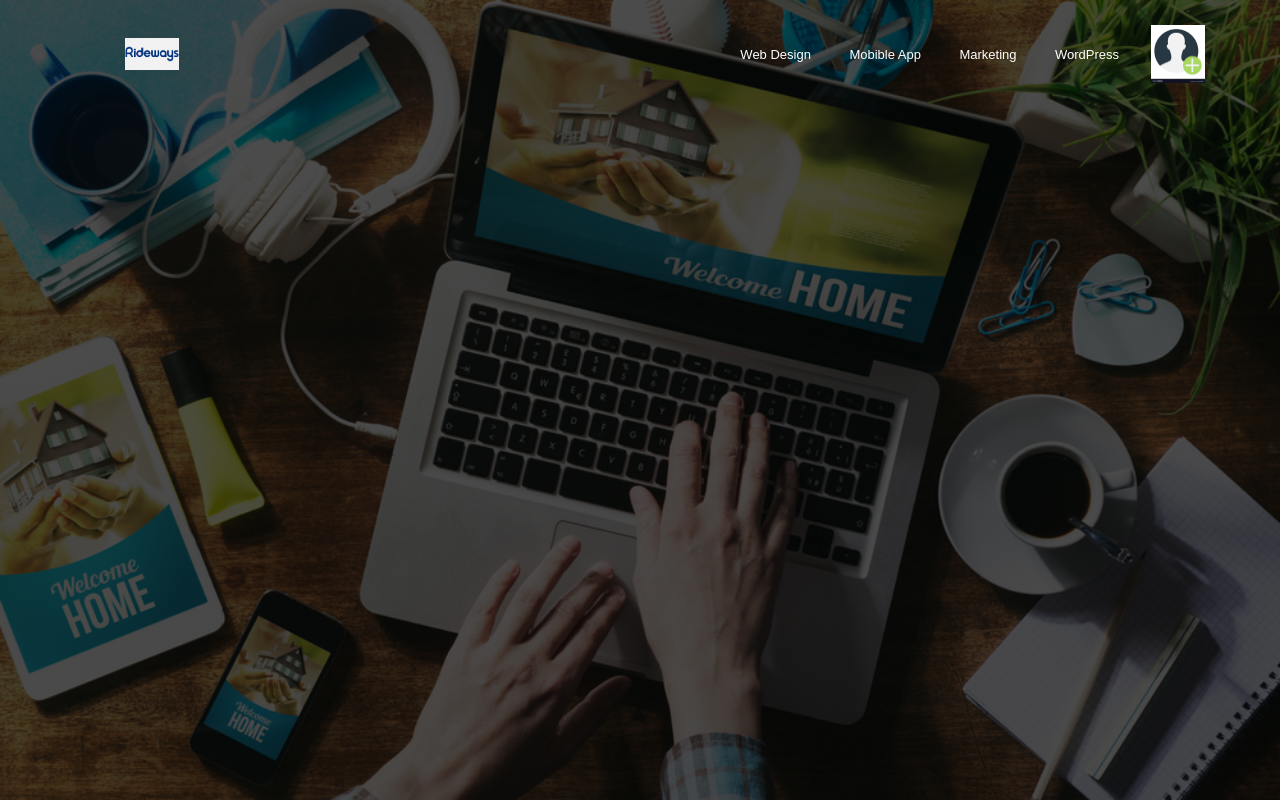
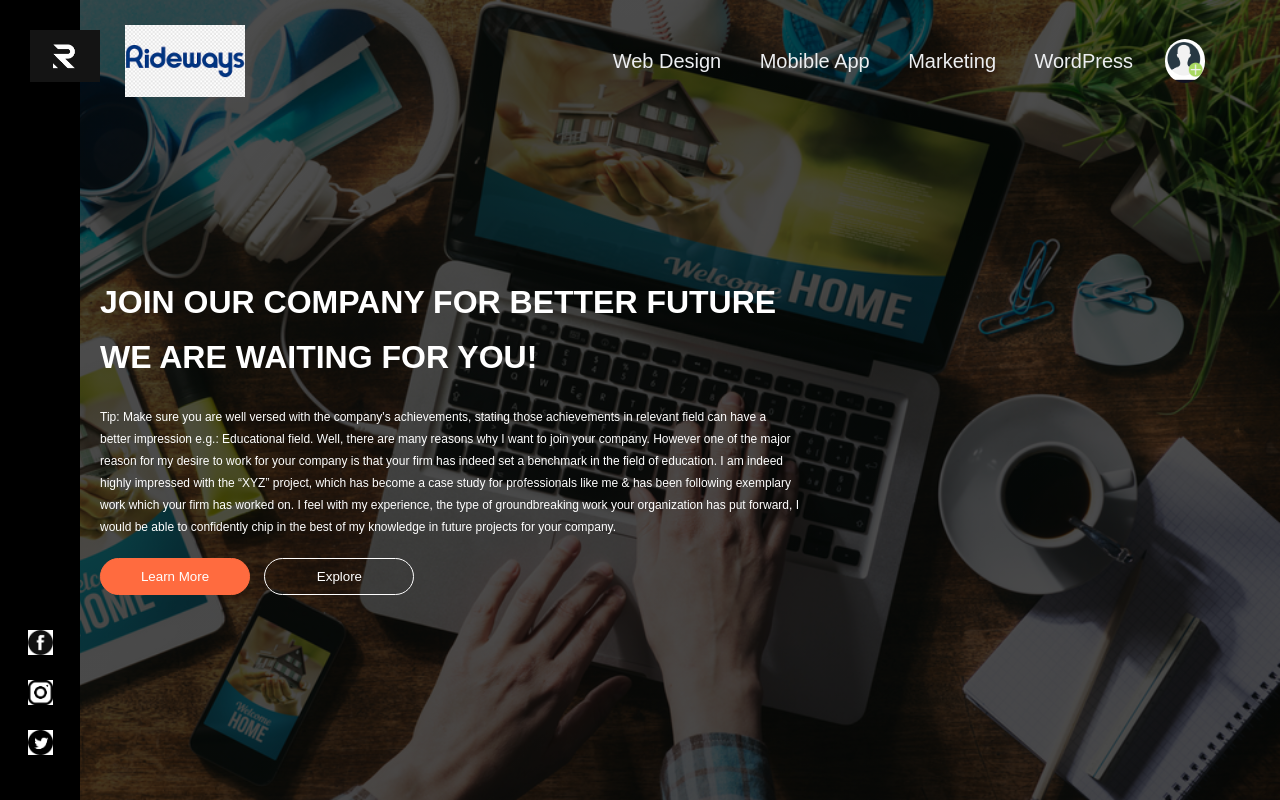
Before and after one commit to kmnsrimal/mywebpages, a plain HTML site: page html and css web 1/index.html in a window 1280 px wide. Drawn offline with Linux system fonts and the light colour scheme.

Commit message:
added some styles and finished the web page

```diff
--- a/html and css web 1/css/style.css
+++ b/html and css web 1/css/style.css
@@ -15,18 +15,7 @@
     background-position: center;
      background-size: cover;
 
-
-
 }
-.overlay {
-    background-color: rgba(0, 0, 0, 0.7);
-    top: 0;
-    left: 0;
-    width: 100%;
-    height: 100%;
-    position: relative;
-    z-index: 1;
-  }
 .container{
     /* background-color: blue; */
     max-width: 1200px;
@@ -40,10 +29,10 @@
     justify-content: space-between;
     padding: 25px;
 }
-.navbar img{
+/* .navbar img{
     width: 5%;
     height: 5%;
-}
+} */
 nav{
     flex:1;
     text-align: right;
@@ -53,7 +42,7 @@ nav{
     cursor: pointer;
 }
 .user-icon{
-    width: 30px;
+    width: 40px;
     border-radius: 50%;
     cursor:pointer;
 }
@@ -64,10 +53,66 @@ nav ul li{
 }
 nav ul li a{
     text-decoration: none;
-    color: #fff;
-    font-size: 13px;
+    color:#eceef1;
+    font-size: 20px;
     padding: 5px 2px;
 }
 nav ul li a:hover{
     border-bottom: 1px solid #ff6b3f ;
+    color:#ffffff;
 }
+
+.content{
+    max-width: 700px;
+    color:#fff;
+    margin-top:15% ;
+}
+p{
+    margin-top: 30px;
+    font-size: 12px;
+    line-height: 22px;
+}
+.btn-box{
+    margin-top: 20px;
+}
+
+button{
+    width: 150px;
+    border:1px solid #ff6b3f;
+    color: #fff;
+    padding: 10px;
+    margin-right: 10px;
+    border-radius: 25px;
+    cursor: pointer;
+    background: #ff6b3f;
+}
+.btn{
+    border:1px solid #fff;
+    background: transparent;
+}
+
+.sidebar{
+    width: 80px;
+    height: 100vh;
+    background: #000;
+    position: absolute;
+    top: 0;
+    left: 0;
+}
+
+.icon{
+    width: 70px;
+    margin: 30px;
+    cursor: pointer;
+}
+.social-links{
+    width: 80px;
+    position: absolute;
+    bottom: 20px;
+}
+.social-links img{
+    height: 25px;
+    display:block;
+    margin: 25px auto;
+    cursor: pointer;
+}
--- a/html and css web 1/index.html
+++ b/html and css web 1/index.html
@@ -7,12 +7,12 @@
     <link rel="stylesheet" href="css/style.css">
 </head>
 <body>
-    <div class="overlay">
+
     <div class="header">
         <!-- <img src="images/background.png"> -->
         <div class="container">
             <div class="navbar">
-                <img src="images/logo.png">
+                <img src="images/logo.png" class="logo">
                 <nav>
                     <ul>
                         <li><a href="#">Web Design</a></li>
@@ -21,10 +21,49 @@
                         <li><a href="#">WordPress</a></li>
                     </ul>
                 </nav>
-                <img src="images/user.png">
+                <img src="images/user.png" class="user-icon">
+            </div>
+            <div class="content">
+                <h1>JOIN OUR COMPANY FOR BETTER FUTURE</h1>
+                <br>
+                <h1>WE ARE WAITING FOR YOU!</h1>
+                <p>Tip: Make sure you are well versed with
+                     the company's achievements, stating
+                      those achievements in relevant field
+                       can have a better impression
+                       e.g.: Educational field.
+
+                    Well, there are many reasons why I want
+                     to join your company. However one of the
+                      major reason for my desire to work for
+                      your company is that your firm has
+                      indeed set a benchmark in the field of
+                       education. I am indeed highly impressed
+                        with the “XYZ” project, which has
+                        become a case study for professionals
+                        like me & has been following exemplary
+                         work which your firm has worked on.
+                          I feel with my experience, the type
+                           of groundbreaking work your organization
+                            has put forward, I would be able to confidently
+                             chip in the best of my knowledge in future projects
+                              for your company.</p>
+                              <div class="btn-box">
+                                  <button type="button">Learn More</button>
+                                  <button type="button" class="btn">Explore</button>
+                              </div>
             </div>
         </div>
     </div>
-</div>
+    <div class="sidebar">
+        <img src="images/icon.png" class="icon">
+        <div class="social-links">
+            <img src="images/fb.png">
+            <img src="images/insta.png">
+            <img src="images/twitter.png">
+        </div>
+
+    </div>
+
 </body>
 </html>
```
